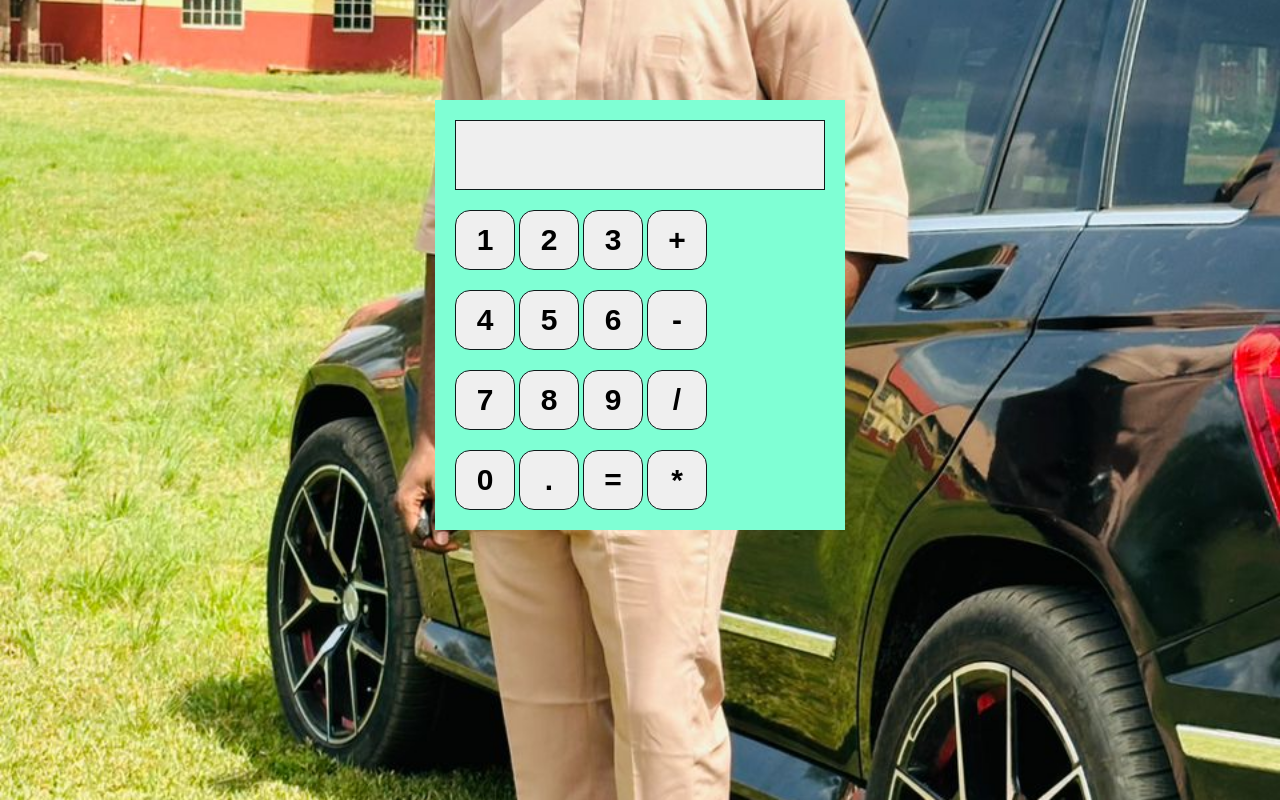
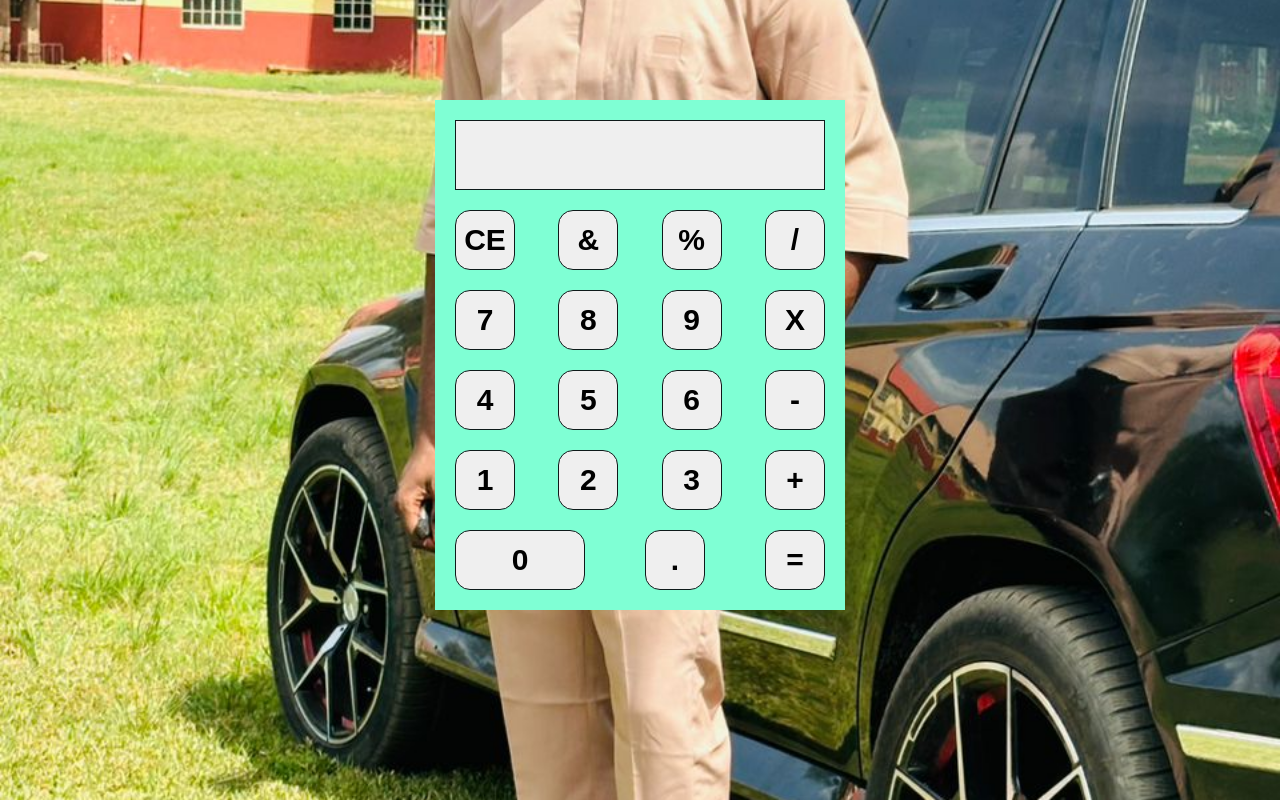
Before and after one commit to Marksman4/calculator, a plain HTML site: page index.html in a window 1280 px wide. Drawn offline with Linux system fonts and the light colour scheme.

Commit message:
Update index.html

```diff
--- a/index.html
+++ b/index.html
@@ -9,29 +9,28 @@
 <body>
     <div class="container">
         <button id="answer"></button>
-        <p><button onclick="one1()">1</button>
-            <button onclick="two2()">2</button>
-            <button onclick="three3()">3</button>
-            <button onclick="add()">+</button>
-        </p>
-        <p>
-            <button onclick="four4()">4</button>
-            <button onclick="five5()">5</button>
-            <button onclick="six6()">6</button>
-            <button onclick="sub()">-</button>
-        </p>
-        <p>
-            <button onclick="seven7()">7</button>
-            <button onclick="eight8()">8</button>
-            <button onclick="nine9()">9</button>
-            <button onclick="division()">/</button>
-        </p>
-        <p>
-            <button onclick="zero0()">0</button>
-            <button onclick="dot()">.</button>
-            <button onclick="equalto()">=</button>
-            <button onclick="multiply()">*</button>
-        </p>
+        <button onclick="cancel()" id="cancel">CE</button>
+        <button>&</button>
+        <button >%</button>
+        <button onclick="division()">/</button>
+        <button onclick="seven7()">7</button>
+        <button onclick="eight8()">8</button>
+        <button onclick="nine9()">9</button>
+        <button onclick="multiply()">X</button>
+        <button onclick="four4()">4</button>
+        <button onclick="five5()">5</button>
+        <button onclick="six6()">6</button>
+        <button onclick="sub()">-</button>
+        <button onclick="one1()">1</button>
+        <button onclick="two2()">2</button>
+        <button onclick="three3()">3</button>
+        <button onclick="add()">+</button>
+        <button onclick="zero0()" id="zero">0</button>
+        <button onclick="dot()">.</button>
+        <button onclick="equalto()" id="equalto">=</button>
+
+
+
 
         <script src="calculator.js"></script>
     </div>
```
